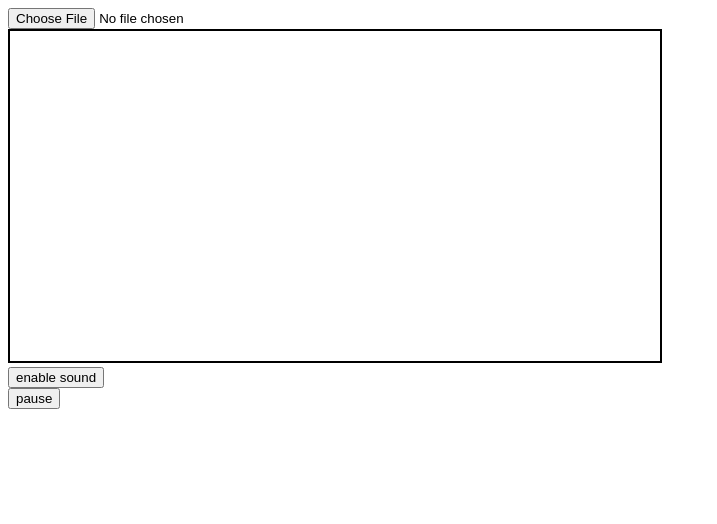
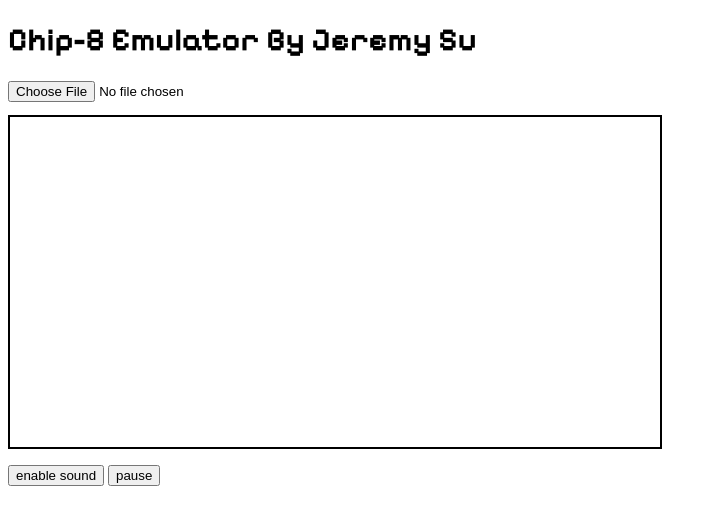
Before and after one commit to Jeromexsu/Chip8Emu, a plain HTML site: page index.html in a window 1280 px wide. Shown: the whole page, without its empty margins (0-717 px from the left). Drawn offline with Linux system fonts and the light colour scheme.

Commit message:
index.html prettify

```diff
--- a/index.html
+++ b/index.html
@@ -1,20 +1,25 @@
 <!DOCTYPE html>
 <html>
     <head>
+        <title>Chip-8 Emulator by Jeremy Su</title>
         <link rel="stylesheet" href="style.css">
+        <link rel="preconnect" href="https://fonts.googleapis.com">
+        <link rel="preconnect" href="https://fonts.gstatic.com" crossorigin>
+        <link href="https://fonts.googleapis.com/css2?family=Pixelify+Sans:wght@400..700&display=swap" rel="stylesheet">
     </head>
     <body>
-        <div>
+        <h1>Chip-8 Emulator By Jeremy Su</h1>
+        <div style="padding-bottom: 1%;">
             <input type="file" id="rom-selector">
         </div>
-        <canvas></canvas>
-        <div id="sound">
+        <div style="padding-bottom: 1%;">
+            <canvas></canvas>
+        </div>
+        <div id="functions">
             <button id="enableSoundButton">enable sound</button>
+            <button id="pauseButton">pause</button>
+
         </div>
-        <div id="pause">
-            <button id="pauseButton">pause</button>
-        </div>
-
         <script type="module" src="scripts/chip8.js"></script>
 
     </body>
--- a/style.css
+++ b/style.css
@@ -1,3 +1,7 @@
 canvas {
     border: 2px solid black;
 }
+
+h1 {
+    font-family: 'Pixelify Sans', sans-serif;
+}
```
